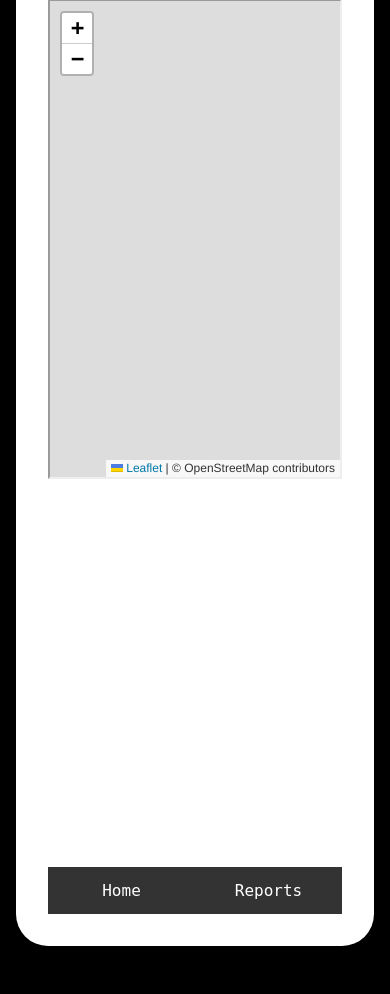
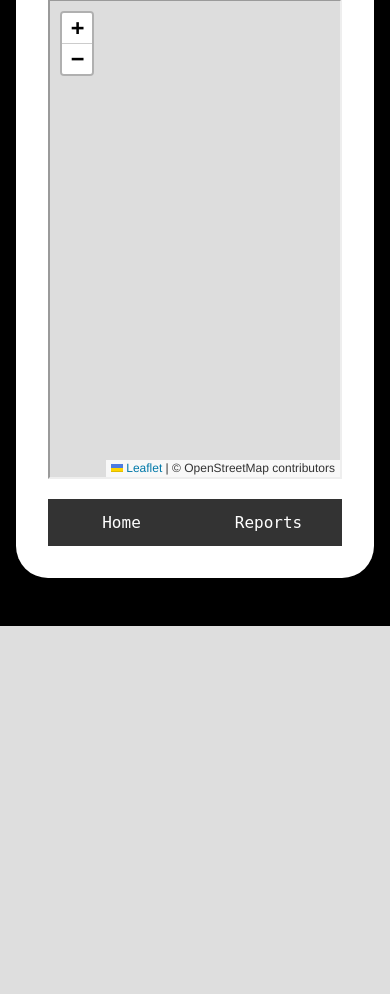
Before and after one commit to wuphy/accessibility-reporter, a Flask app: page / in a window 390 px wide. Shown: the part 377-1371 px from the top of the page. After the commit the page ends 1003 px from the top, so only its background shows below. Run offline with Flask 3, Linux system fonts and the light colour scheme.

Commit message:
made phone not long

```diff
--- a/stuckapp/static/styles/style.css
+++ b/stuckapp/static/styles/style.css
@@ -122,7 +122,7 @@
     .nav-bar {
       display: flex;
       background-color: #333;
-      margin-top: 23rem;
+      /* margin-top: 0; */
     }
     .nav-bar a {
       color: white;
```
